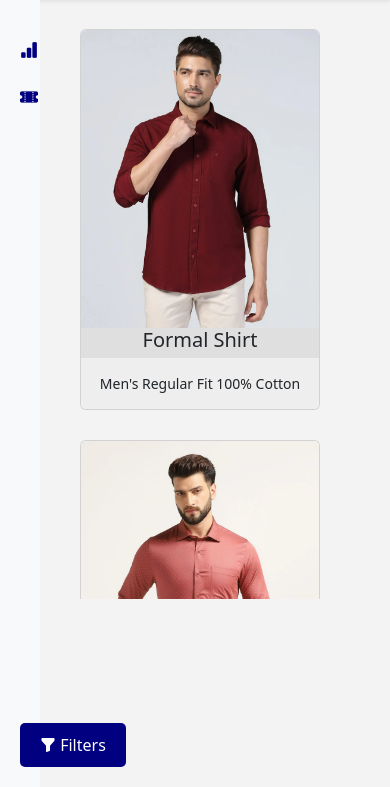
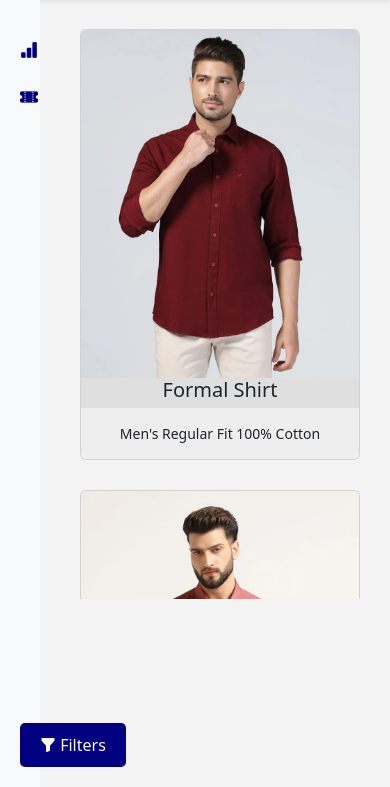
Before and after one commit to Venkatesh3693/Gain_up, a plain HTML site: page index.html in a window 390 px wide. Shown: the part 57-844 px from the top of the page. Drawn offline with nearby package versions, Linux system fonts and the light colour scheme.

Commit message:
2nd commit

```diff
--- a/styles.css
+++ b/styles.css
@@ -414,7 +414,7 @@ body {
         gap: 10px;
     }
     .product-card {
-        width: 80%;
+        width: 100%; /* Adjusted width to fit 2 cards per row */
     }
     .logo1 {
         display: none;
```
